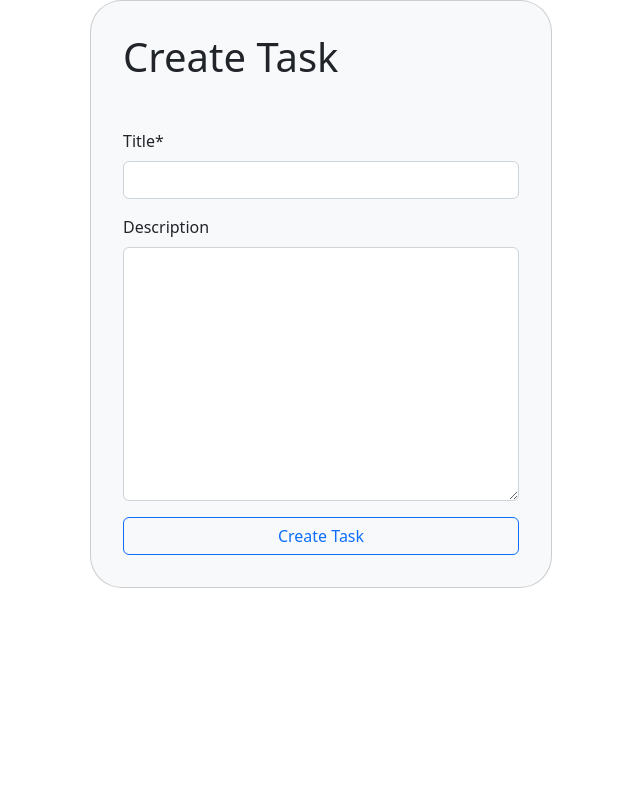
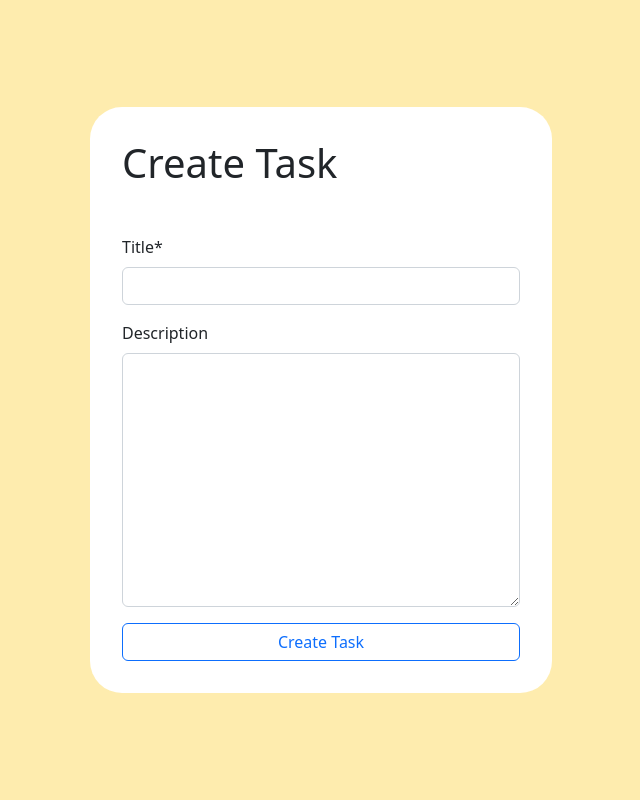
Before and after one commit to syadzaarrana/PBP, a Django app: page /todolist/create-task/ in a window 1280 px wide. Shown: the whole page, without its empty margins (319-959 px from the left). Run offline with Django 4.2, Linux system fonts and the light colour scheme; some libraries are stand-ins or nearby versions.

Commit message:
Update Style

```diff
--- a/todolist/templates/new_task.html
+++ b/todolist/templates/new_task.html
@@ -5,7 +5,7 @@
 {% load crispy_forms_tags %}
 
 {% block styles %}
-    <link rel="stylesheet" href="{% static 'css/stylef.css' %}">
+    <link rel="stylesheet" href="{% static 'css/form.css' %}">
 {% endblock %}
 
 {% block meta %}
@@ -16,7 +16,7 @@
 
 <section class = "full-width d-flex justify-content-center align-items-center">
     <div class="container-fluid d-flex justify-content-center align-items-center w-50">
-        <div class="card bg-light w-75" style="border-radius: 2rem;">
+        <div class="card border-0 w-75" style="border-radius:2rem ; background-color:white ;">
             <div class="row g-0">
                 <div class="card-body mx-3">
                     <h1 class="card-title mb-5 mt-3">Create Task</h1>
```
